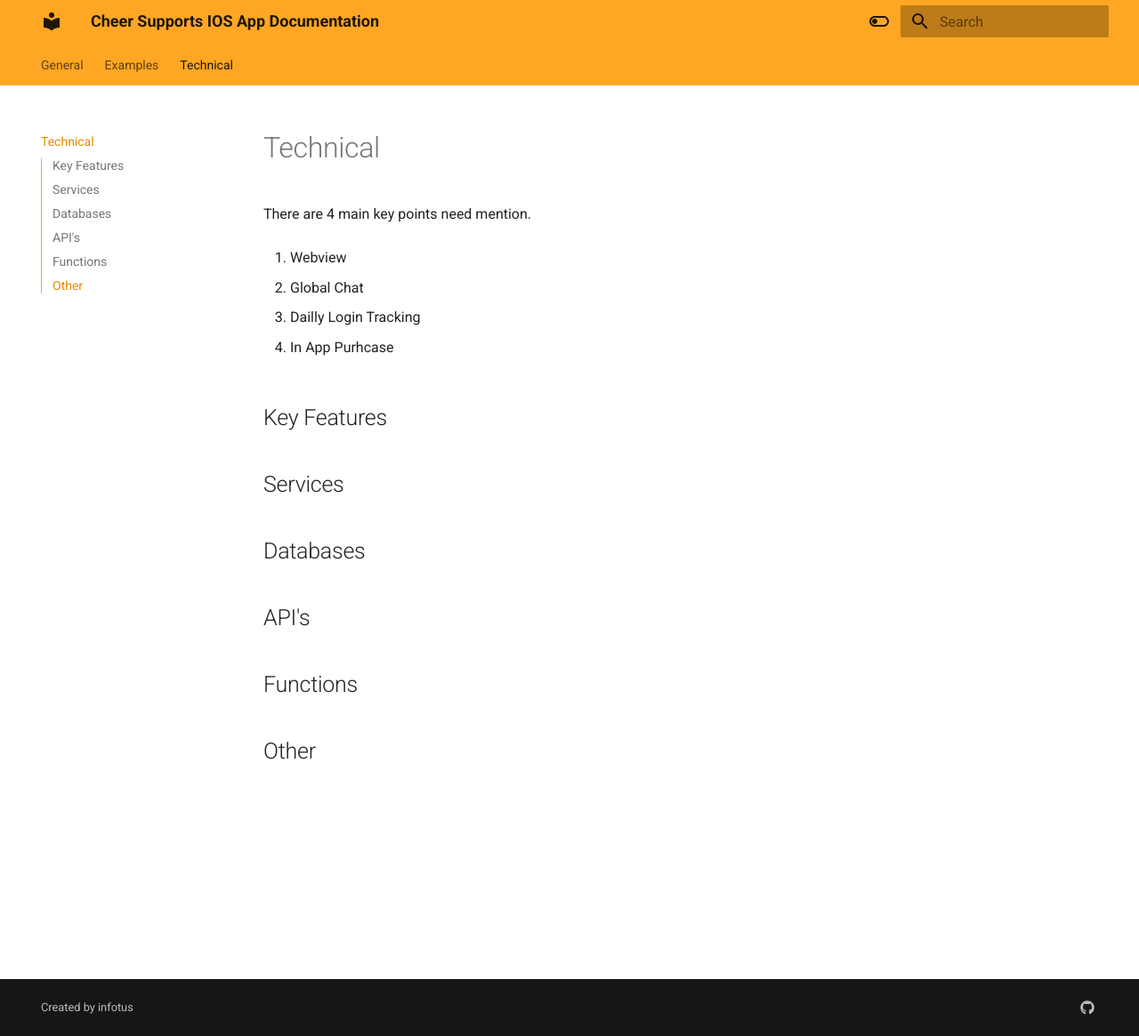
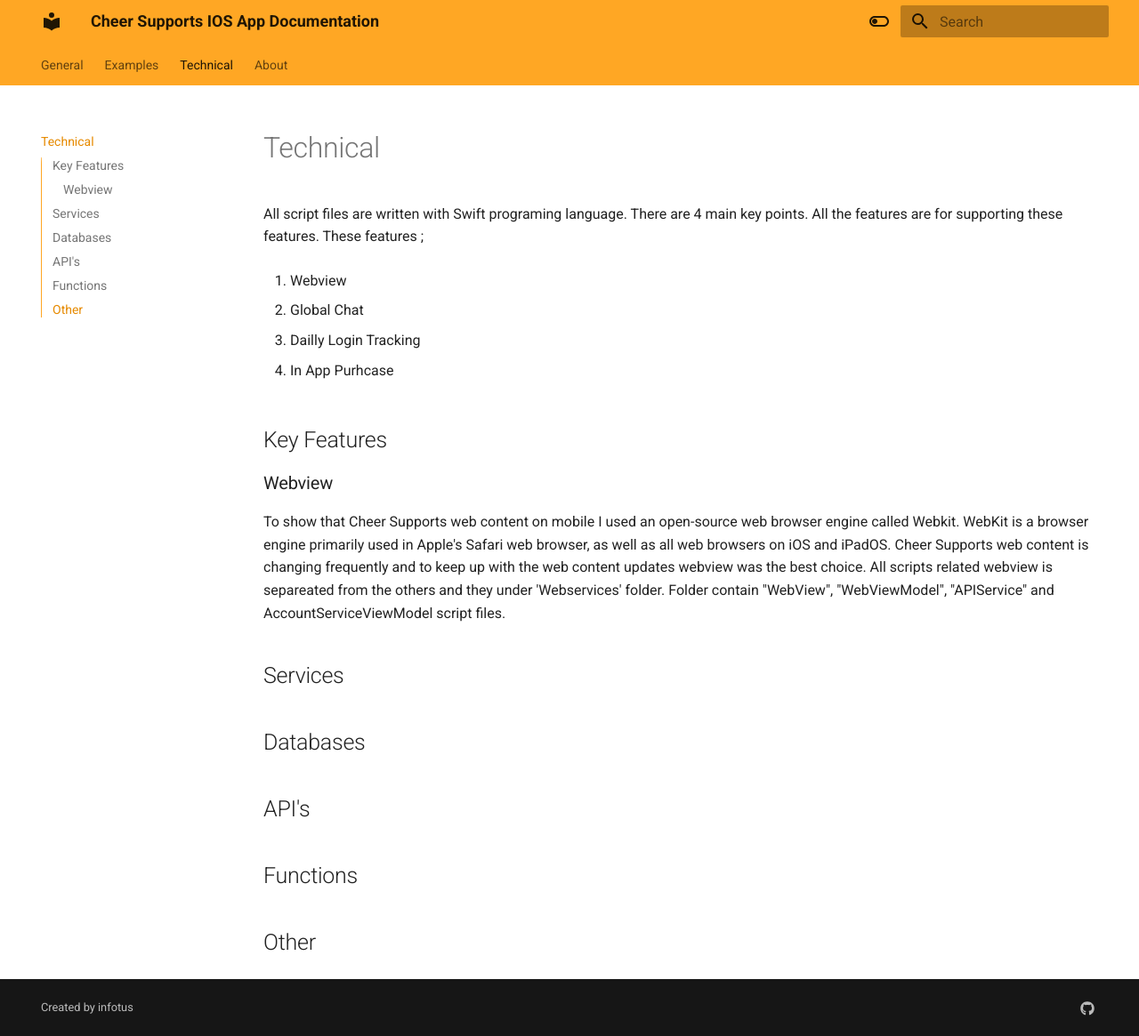
Before and after one commit to infotus/mobile-app-docs, an MkDocs documentation site: the page built from docs/technical.md, in a window 1280 px wide and 1165 px high. Shown: the whole window at 89% size. Built offline with MkDocs 1.6.1 and Material for MkDocs 9.7.7, drawn with Linux system fonts in a browser that asks for light colours.

Commit message:
about added

```diff
--- a/docs/technical.md
+++ b/docs/technical.md
@@ -1,6 +1,7 @@
 # Technical
 
-There are 4 main key points need mention.
+All script files are written with Swift programing language.
+There are 4 main key points. All the features are for supporting these features.  These features ;
 
  1. Webview
 
@@ -11,9 +12,13 @@
  4. In App Purhcase
 
 
+## Key Features
+
+### Webview
+
+To show that Cheer Supports web content on mobile I used an open-source web browser engine called Webkit. WebKit is a browser engine primarily used in Apple's Safari web browser, as well as all web browsers on iOS and iPadOS. Cheer Supports web content is changing frequently and to keep up with the web content updates webview was the best choice. All scripts related webview is separeated from the others and they under 'Webservices' folder. Folder contain "WebView", "WebViewModel", "APIService" and AccountServiceViewModel script files.
 
 
-## Key Features
 
 ## Services
 
--- a/mkdocs.yml
+++ b/mkdocs.yml
@@ -19,6 +19,10 @@
   - Home: index.md
   - Technical: technical.md
   - Examples: example.md
+  - About:
+    - 'License': 'license.md'
+    - 'Release Notes': 'release-notes.md'
+
   name: material
   features:
     - navigation.top
```
Also changed, not shown: docs/about/license.md (added, +1 -0 lines), docs/about/release-notes.md (added, +1 -0 lines).
